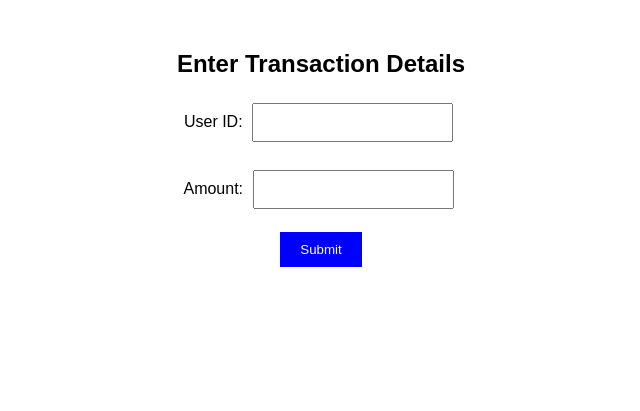
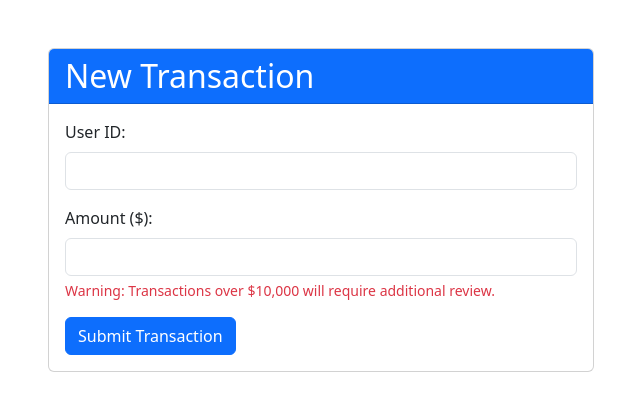
Before and after one commit to cselester/fraudguard, a Flask app: page / in a window 1280 px wide. Shown: the top 411 px of the page, without its empty margins (319-959 px from the left). Run offline with Flask 3, Linux system fonts and the light colour scheme.

Commit message:
Updated app.py and other files with recent changes

```diff
--- a/templates/index.html
+++ b/templates/index.html
@@ -5,39 +5,150 @@
     <meta charset="UTF-8">
     <meta name="viewport" content="width=device-width, initial-scale=1.0">
     <title>FraudGuard</title>
-    <link rel="stylesheet" href="{{ url_for('static', filename='style.css') }}">
+    <link href="https://cdn.jsdelivr.net/npm/bootstrap@5.3.0/dist/css/bootstrap.min.css" rel="stylesheet">
+    <style>
+        .status-message {
+            margin-top: 20px;
+            padding: 15px;
+            border-radius: 5px;
+            display: none;
+        }
+
+        .status-success {
+            background-color: #d4edda;
+            border-color: #c3e6cb;
+            color: #155724;
+        }
+
+        .status-warning {
+            background-color: #fff3cd;
+            border-color: #ffeeba;
+            color: #856404;
+        }
+
+        .status-danger {
+            background-color: #f8d7da;
+            border-color: #f5c6cb;
+            color: #721c24;
+        }
+    </style>
 </head>
 
 <body>
-    <h2>Enter Transaction Details</h2>
-    <form id="transaction-form">
-        <label>User ID:</label>
-        <input type="text" id="userid" required><br><br>
+    <div class="container mt-5">
+        <div class="row justify-content-center">
+            <div class="col-md-6">
+                <div class="card">
+                    <div class="card-header bg-primary text-white">
+                        <h2 class="mb-0">New Transaction</h2>
+                    </div>
+                    <div class="card-body">
+                        <form id="transaction-form">
+                            <div class="mb-3">
+                                <label for="userid" class="form-label">User ID:</label>
+                                <input type="text" class="form-control" id="userid" required>
+                            </div>
 
-        <label>Amount:</label>
-        <input type="number" id="amount" required><br><br>
+                            <div class="mb-3">
+                                <label for="amount" class="form-label">Amount ($):</label>
+                                <input type="number" class="form-control" id="amount" step="0.01" min="0" required>
+                                <div class="form-text text-danger">Warning: Transactions over $10,000 will require
+                                    additional review.</div>
+                            </div>
 
-        <button type="submit">Submit</button>
-    </form>
+                            <button type="submit" class="btn btn-primary">Submit Transaction</button>
+                        </form>
 
-    <p id="fraud-status"></p>
+                        <div id="status-message" class="status-message mt-3">
+                            <h4 id="status-title" class="mb-2"></h4>
+                            <p id="status-details" class="mb-0"></p>
+                        </div>
+                    </div>
+                </div>
+            </div>
+        </div>
+    </div>
 
+    <script src="https://cdn.jsdelivr.net/npm/bootstrap@5.3.0/dist/js/bootstrap.bundle.min.js"></script>
     <script>
         document.getElementById("transaction-form").addEventListener("submit", function (event) {
             event.preventDefault();
 
-            let userid = document.getElementById("userid").value;
-            let amount = document.getElementById("amount").value;
+            const userid = document.getElementById("userid").value;
+            const amount = parseFloat(document.getElementById("amount").value);
+
+            // Disable submit button and show loading state
+            const submitButton = this.querySelector('button[type="submit"]');
+            submitButton.disabled = true;
+            submitButton.innerHTML = '<span class="spinner-border spinner-border-sm" role="status" aria-hidden="true"></span> Processing...';
 
             fetch("/", {
                 method: "POST",
                 headers: { "Content-Type": "application/json" },
                 body: JSON.stringify({ userid, amount })
             })
-                .then(response => response.json())
+                .then(response => {
+                    if (!response.ok) {
+                        throw new Error('HTTP error! status: ${response.status}');
+                    }
+                    return response.json();
+                })
                 .then(data => {
-                    document.getElementById("fraud-status").innerText = data.fraud_detected ? "Fraudulent Transaction!" : "Transaction Safe!";
+                    const statusMessage = document.getElementById("status-message");
+                    const statusTitle = document.getElementById("status-title");
+                    const statusDetails = document.getElementById("status-details");
+
+                    // Remove any existing classes
+                    statusMessage.classList.remove("status-success", "status-warning", "status-danger");
+
+                    if (data.fraud_detected) {
+                        // Transaction flagged as fraudulent
+                        statusMessage.classList.add("status-danger");
+                        statusTitle.innerText = "Transaction Flagged for Review";
+                        statusDetails.innerText = "This transaction has been flagged as potentially fraudulent and requires administrative review. Our team will review it shortly.";
+                    } else if (!data.success) {
+                        // Transaction failed
+                        statusMessage.classList.add("status-danger");
+                        statusTitle.innerText = "Transaction Failed";
+                        statusDetails.innerText = data.error || "An error occurred while processing your transaction.";
+                    } else {
+                        // Transaction successful
+                        statusMessage.classList.add("status-success");
+                        statusTitle.innerText = "Transaction Successful";
+                        statusDetails.innerText = "Your transaction has been processed successfully.";
+                        this.reset(); // Only reset form on success
+                    }
+
+                    statusMessage.style.display = "block";
+                })
+                .catch(error => {
+                    const statusMessage = document.getElementById("status-message");
+                    const statusTitle = document.getElementById("status-title");
+                    const statusDetails = document.getElementById("status-details");
+
+                    statusMessage.classList.remove("status-success", "status-warning", "status-danger");
+                    statusMessage.classList.add("status-danger");
+                    statusTitle.innerText = "Error";
+                    statusDetails.innerText = "An error occurred while processing your transaction. Please try again.";
+                    statusMessage.style.display = "block";
+                })
+                .finally(() => {
+                    // Re-enable submit button
+                    submitButton.disabled = false;
+                    submitButton.innerHTML = "Submit Transaction";
                 });
+        });
+
+        // Add input validation for amount
+        document.getElementById("amount").addEventListener("input", function (e) {
+            const amount = parseFloat(this.value);
+            const warningText = this.parentElement.querySelector(".form-text");
+
+            if (amount >= 10000) {
+                warningText.classList.add("text-danger", "fw-bold");
+            } else {
+                warningText.classList.remove("text-danger", "fw-bold");
+            }
         });
     </script>
 </body>
```
Also changed, not shown: dbsee.py (added, +86 -0 lines), instance/database.db.
